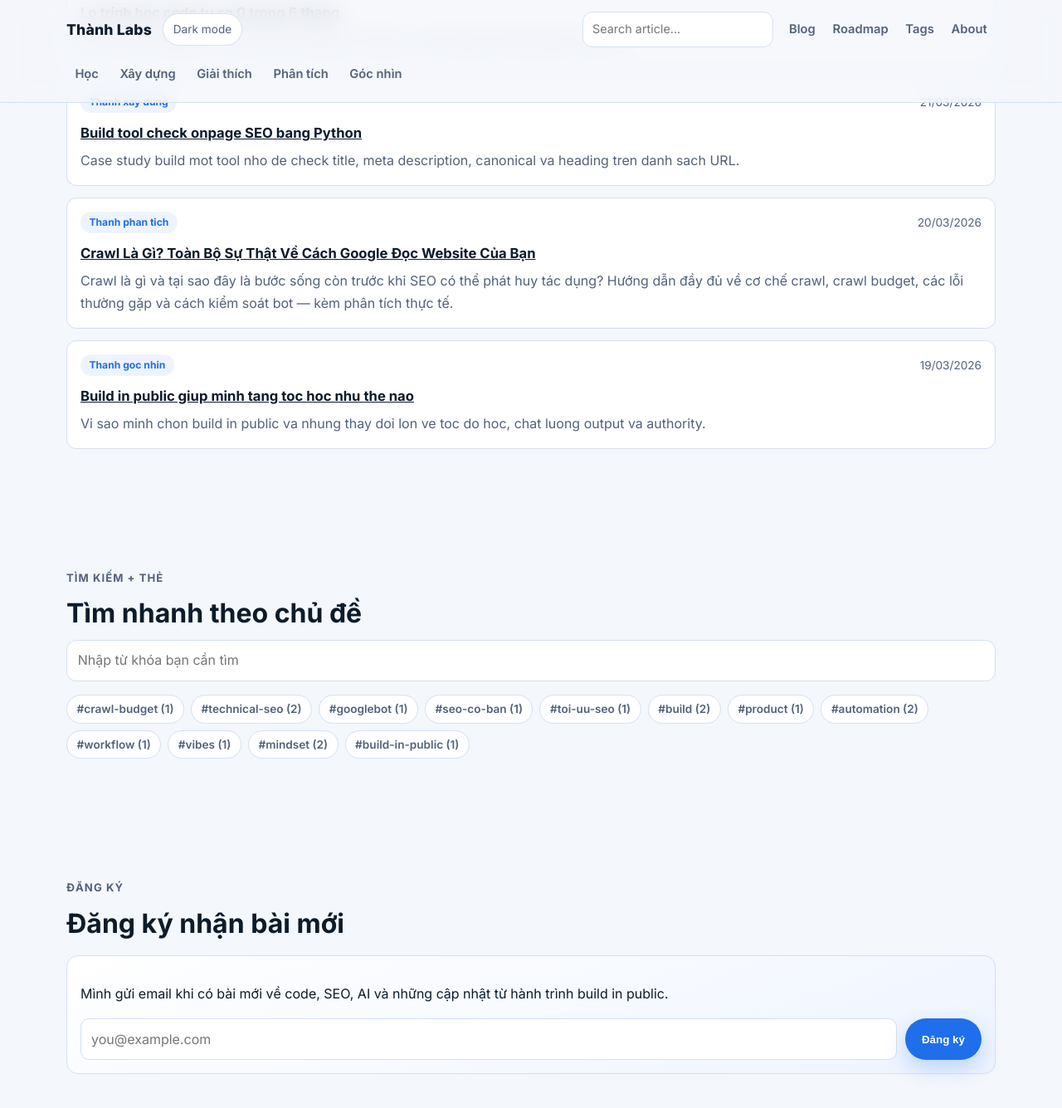
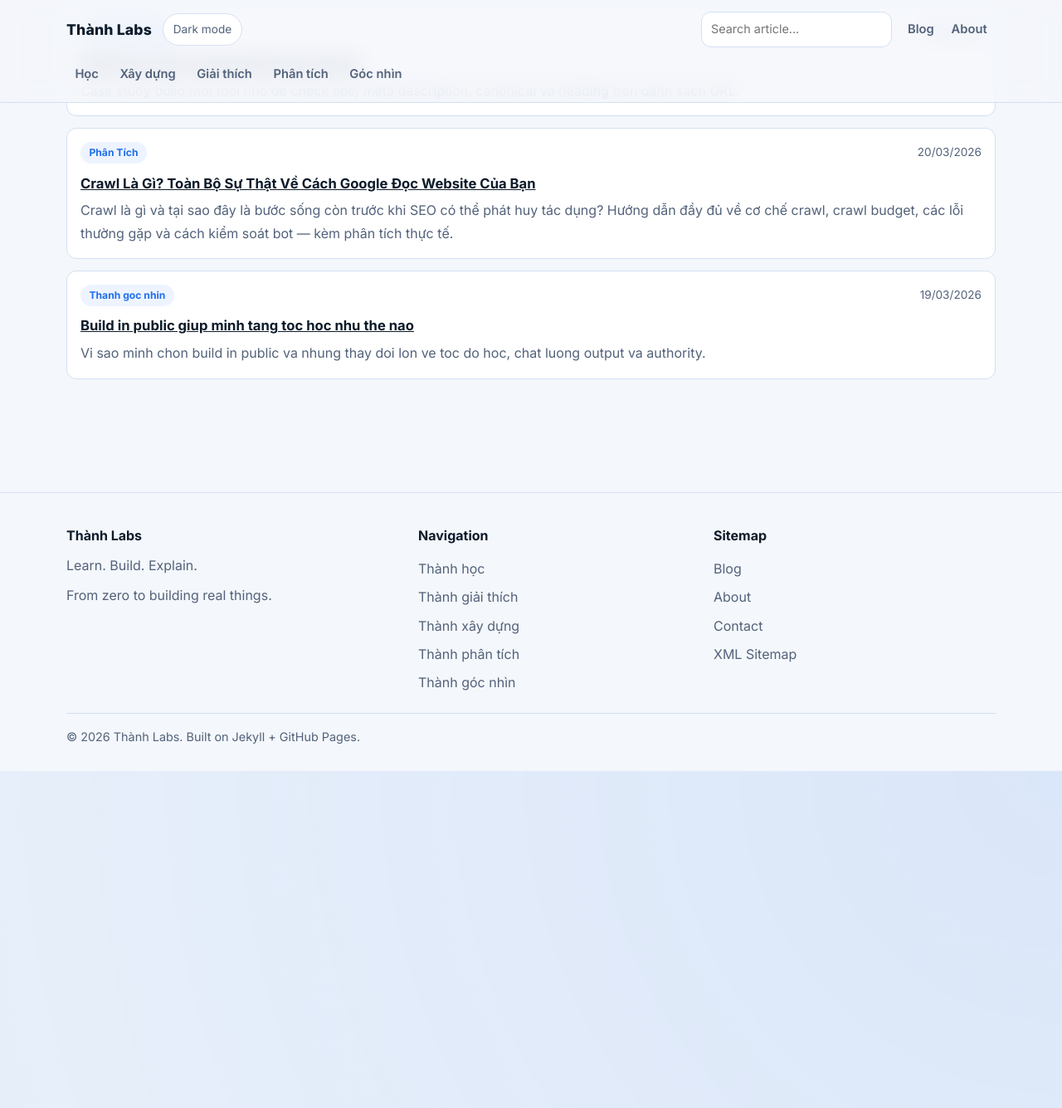
Before and after one commit to bathanhn3/bathanhn3.github.io, a Jekyll site: the page built from index.html, in a window 1280 px wide and 1400 px high, scrolled down 4277 px. Shown: the top 1335 px of the window at 83% size. Built offline with Jekyll 4.4.1, drawn with Linux system fonts in a browser that asks for light colours; after the commit the page ends 5206 px from its top, so only the background shows below that; some of the changed text lies outside the part shown.

Commit message:
Loại bỏ toàn bộ roadmap và tag

```diff
--- a/_includes/footer.html
+++ b/_includes/footer.html
@@ -21,8 +21,6 @@
       <h2>Sitemap</h2>
       <ul>
         <li><a href="{{ '/blog/' | relative_url }}">Blog</a></li>
-        <li><a href="{{ '/roadmap/' | relative_url }}">Roadmap</a></li>
-        <li><a href="{{ '/tags/' | relative_url }}">Tags</a></li>
         <li><a href="{{ '/about/' | relative_url }}">About</a></li>
         <li><a href="{{ '/contact/' | relative_url }}">Contact</a></li>
         <li><a href="{{ '/sitemap.xml' | relative_url }}">XML Sitemap</a></li>
--- a/_includes/header.html
+++ b/_includes/header.html
@@ -22,8 +22,6 @@
 
         <nav class="secondary-nav" aria-label="Secondary navigation">
           <a href="{{ '/blog/' | relative_url }}" {% if page.url contains '/blog/' %}aria-current="page"{% endif %}>Blog</a>
-          <a href="{{ '/roadmap/' | relative_url }}" {% if page.url contains '/roadmap/' %}aria-current="page"{% endif %}>Roadmap</a>
-          <a href="{{ '/tags/' | relative_url }}" {% if page.url contains '/tags/' %}aria-current="page"{% endif %}>Tags</a>
           <a href="{{ '/about/' | relative_url }}" {% if page.url contains '/about/' %}aria-current="page"{% endif %}>About</a>
         </nav>
       </div>
--- a/_posts/2026-03-20-crawl-la-gi.md
+++ b/_posts/2026-03-20-crawl-la-gi.md
@@ -6,7 +6,7 @@
 date: 2026-03-20
 readTime: "10 min read"
 track: phan-tich
-track_label: "Thanh phan tich"
+track_label: "Phân Tích"
 tags:
   - seo
   - technical-seo
--- a/about.html
+++ b/about.html
@@ -32,7 +32,6 @@
     <div class="about-panel">
       <h2>Core message</h2>
       <p><strong>From zero to building real things.</strong></p>
-      <p><a class="btn btn-secondary" href="{{ '/roadmap/' | relative_url }}">Xem roadmap</a></p>
     </div>
   </div>
 </section>
--- a/index.html
+++ b/index.html
@@ -106,7 +106,6 @@
       </article>
     </div>
 
-    <p style="margin-top: 1rem;"><a class="btn btn-secondary" href="{{ '/roadmap/' | relative_url }}">Xem lộ trình chi tiết</a></p>
   </div>
 </section>
 
@@ -164,43 +163,7 @@
   </div>
 </section>
 
-<section class="section">
-  <div class="container">
-    <p class="eyebrow">Tìm kiếm + Thẻ</p>
-    <h2>Tìm nhanh theo chủ đề</h2>
-    <form class="site-search" data-search role="search" action="{{ '/blog/' | relative_url }}" method="get">
-      <label class="visually-hidden" for="hub-search">Tìm theo từ khóa</label>
-      <input id="hub-search" type="search" name="q" placeholder="Nhập từ khóa bạn cần tìm" autocomplete="off" data-search-input>
-      <div class="search-results" data-search-results></div>
-    </form>
 
-    <div class="tag-row">
-      {% assign shown_tag = 0 %}
-      {% for tag in site.tags %}
-        {% assign tagged_posts = tag[1] | where_exp: 'post', 'post.track' %}
-        {% if tagged_posts.size > 0 and shown_tag < 12 %}
-          <a class="tag-pill" href="{{ '/tags/' | relative_url }}{{ tag[0] | slugify }}/">#{{ tag[0] }} ({{ tagged_posts.size }})</a>
-          {% assign shown_tag = shown_tag | plus: 1 %}
-        {% endif %}
-      {% endfor %}
-    </div>
-  </div>
-</section>
-
-<section class="section">
-  <div class="container">
-    <p class="eyebrow">Đăng ký</p>
-    <h2>Đăng ký nhận bài mới</h2>
-    <div class="subscribe-card">
-      <p>Mình gửi email khi có bài mới về code, SEO, AI và những cập nhật từ hành trình build in public.</p>
-      <form class="subscribe-form" action="{{ site.subscribe_url }}" method="post" target="popupwindow" onsubmit="window.open('https://buttondown.email/thanh-labs', 'popupwindow')">
-        <label class="visually-hidden" for="subscriber-email">Email</label>
-        <input id="subscriber-email" type="email" name="email" placeholder="you@example.com" required>
-        <button class="btn btn-primary" type="submit">Đăng ký</button>
-      </form>
-    </div>
-  </div>
-</section>
 
 <script type="application/ld+json">
 {
```
Also changed, not shown: _layouts/post.html (+0 -7 lines), README.md.
